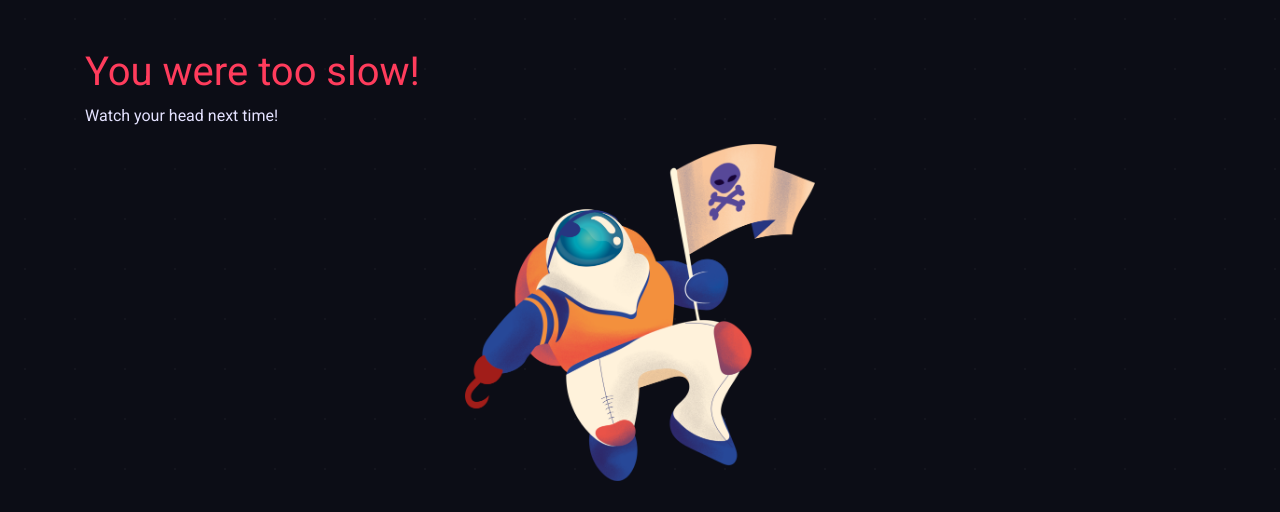
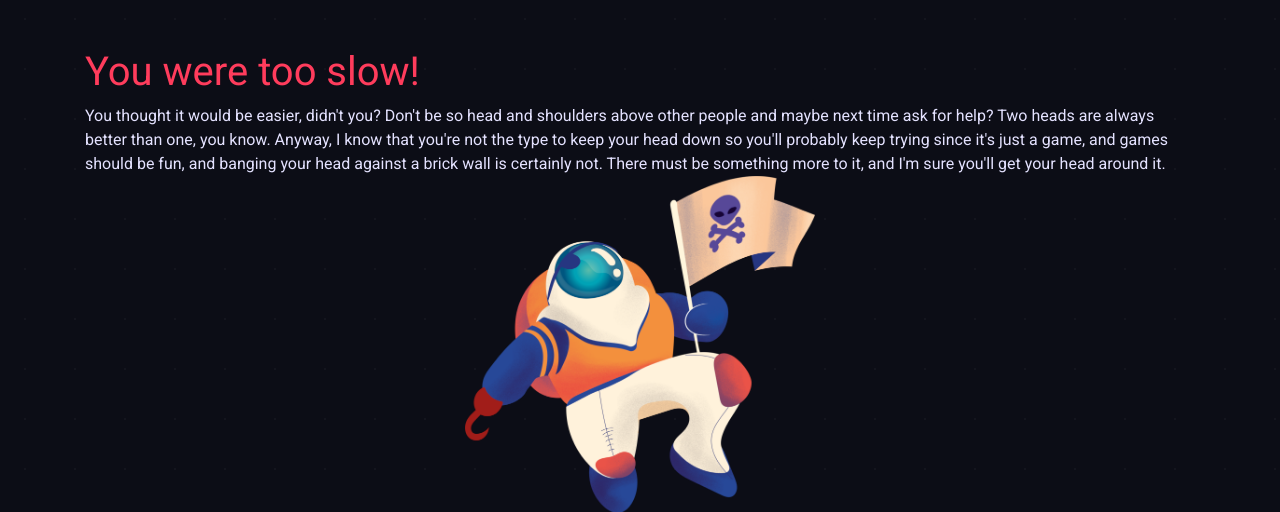
Before and after one commit to m4tx/hackthespace, a Django app: page /ysoslow/ in a window 1280 px wide. Shown: the part 56-568 px from the top of the page. Run offline with Django 3.2, Linux system fonts and the light colour scheme; style sheets or scripts are compiled from the project's sources; some libraries are stand-ins or nearby versions; some web fonts are replaced.

Commit message:
Add puzzle tales

```diff
--- a/audio_spectrum/templates/audio_spectrum/puzzle.html
+++ b/audio_spectrum/templates/audio_spectrum/puzzle.html
@@ -1,10 +1,13 @@
 {% extends 'base.html' %}
 
 {% load static %}
+{% load tale %}
 
 
 {% block content %}
     <div class="container">
+        {% tale %}
+
         <h1>The SFI Band</h1>
         <h2>Deadly Fox</h2>
 
--- /dev/null
+++ b/audio_spectrum/templates/audio_spectrum/tale.txt
@@ -0,0 +1 @@
+You need a break. Hacking can be exhausting, I know. You reach for your headphones and the memory of a recent tragedy strikes you. You crossed the line with spacewalking this time, which resulted in not getting paid enough to prolong your subscription on [Galaxify]. You’re infuriated as it is unacceptable and should be punished by law if you were to decide. But unfortunately you're not, and you're addicted to this thing since music became not only audible, but also visual experience, and now you're stuck with the one and only song you've managed to download. It will be a sad, long month.
--- /dev/null
+++ b/image/templates/image/tale.txt
@@ -0,0 +1 @@
+You’ve always loved spacewalks. They were really relaxing if you managed to ignore your captain’s voice screaming through your headphones something about wasting oxygen supplies and getting back here now or being floated into space... You'll say the signal went off, as it always does. But now, cherish this moment and look into the dark void. It's terrifying, hypnotizing, and not as empty as it seems…
--- a/pages/templates/pages/puzzle.html
+++ b/pages/templates/pages/puzzle.html
@@ -1,8 +1,12 @@
 {% extends 'base.html' %}
+
+{% load tale %}
 
 
 {% block content %}
     <div class="container">
+        {% tale %}
+
         <h1>Lookup page</h1>
 
         <form method="get">
--- /dev/null
+++ b/pages/templates/pages/tale.txt
@@ -0,0 +1 @@
+You've successfully boarded enemy's ship! The last puzzle wasn’t so obvious, I know. Well done! Before you joined your crew you understood boarding ships quite literally, but that was a long, long time ago. You now know that you're no savage - and that a little bit of hacking can give you more profit than any violent battle. You managed to get the access to enemy's files - can you find the information needed to plan your next move?
--- a/redirect/templates/redirect/fail.html
+++ b/redirect/templates/redirect/fail.html
@@ -1,13 +1,14 @@
 {% extends 'base.html' %}
 
 {% load static %}
+{% load tale %}
 
 
 {% block content %}
     <div class="container py-5">
         <h1 class="text-danger">You were too slow!</h1>
 
-        <p>Watch your head next time!</p>
+        {% tale %}
 
         <div class="row justify-content-md-center">
             <div class="col-md-auto col-sm-12 col-md-6 col-lg-4">
--- /dev/null
+++ b/redirect/templates/redirect/tale.txt
@@ -0,0 +1 @@
+You thought it would be easier, didn't you? Don't be so head and shoulders above other people and maybe next time ask for help? Two heads are always better than one, you know. Anyway, I know that you're not the type to keep your head down so you'll probably keep trying since it's just a game, and games should be fun, and banging your head against a brick wall is certainly not. There must be something more to it, and I'm sure you'll get your head around it.
--- /dev/null
+++ b/reverse/templates/reverse/tale.txt
@@ -0,0 +1 @@
+You found a program that allows in only if the user provides valid password. The code below is the only part of it that you have access to. You need that password. Can you guess what it is?
--- a/rot13/templates/rot13/puzzle.html
+++ b/rot13/templates/rot13/puzzle.html
@@ -15,7 +15,7 @@
 
                     <div class="text-grey text-spacey">
                         {% filter rot:19|trim|linebreaks %}
-                            {% include 'rot13/tale.txt' %}
+                            {% include 'rot13/text.txt' %}
                         {% endfilter %}
                     </div>
                 </div>
--- /dev/null
+++ b/stego_mix/templates/stego_mix/tale.txt
@@ -0,0 +1 @@
+Great, another random image. How can you know what to do with it? You’re getting frustrated and start to daydream about spacewalking again. Floating through space is a life changing experience. It really helps you realize how small you actually are in the perspective of the universe. But sometimes the smallest, least significant things can be the key to stepping up your game… Be careful, some things are not what they seem to be.
--- a/terminal/templates/terminal/puzzle.html
+++ b/terminal/templates/terminal/puzzle.html
@@ -1,6 +1,7 @@
 {% extends 'base.html' %}
 
 {% load static %}
+{% load tale %}
 
 
 {% block extra_head %}
@@ -17,6 +18,8 @@
 
 {% block content %}
     <div role="main" class="flex-grow-1 container d-flex flex-column">
+        {% tale %}
+
         <div id="terminal" class="terminal flex-grow-1"></div>
     </div>
 {% endblock %}
--- /dev/null
+++ b/terminal/templates/terminal/tale.txt
@@ -0,0 +1 @@
+Since the computer guy got floated into space for that intern incident, you're the one in charge of all programmable things. Good for the rest of the crew, some of these savages act like they've never touched Quantum Bi-Polar Core, not so good for you though. Seeing the mess left by the previous guy you'd have floated him yourself. Now you don't have a choice but to scavenge through all his files to check if there's something important there. You doubt it though.
--- a/vigenere/templates/vigenere/puzzle.html
+++ b/vigenere/templates/vigenere/puzzle.html
@@ -3,10 +3,13 @@
 {% load static %}
 {% load trim %}
 {% load rot %}
+{% load tale %}
 
 
 {% block content %}
     <div class="container">
+        {% tale %}
+
         <div class="row">
             <div class="col-xl-6 text-grey text-spacey">
                 <img class="rounded mx-auto d-block mb-4"
--- /dev/null
+++ b/vigenere/templates/vigenere/tale.txt
@@ -0,0 +1 @@
+Back to the work, it’s not going to do itself. The only thing you now have is this picture of a vinegar and a page in a foreign language. This looks like gibberish, who speaks like that? Bleh.
```
Also changed, not shown: image/templates/image/puzzle.html (+7 -5 lines), reverse/templates/reverse/puzzle.html (+2 -7 lines), stego_mix/templates/stego_mix/puzzle.html (+6 -5 lines), rot13/templates/rot13/text.txt (renamed from rot13/templates/rot13/tale.txt).
